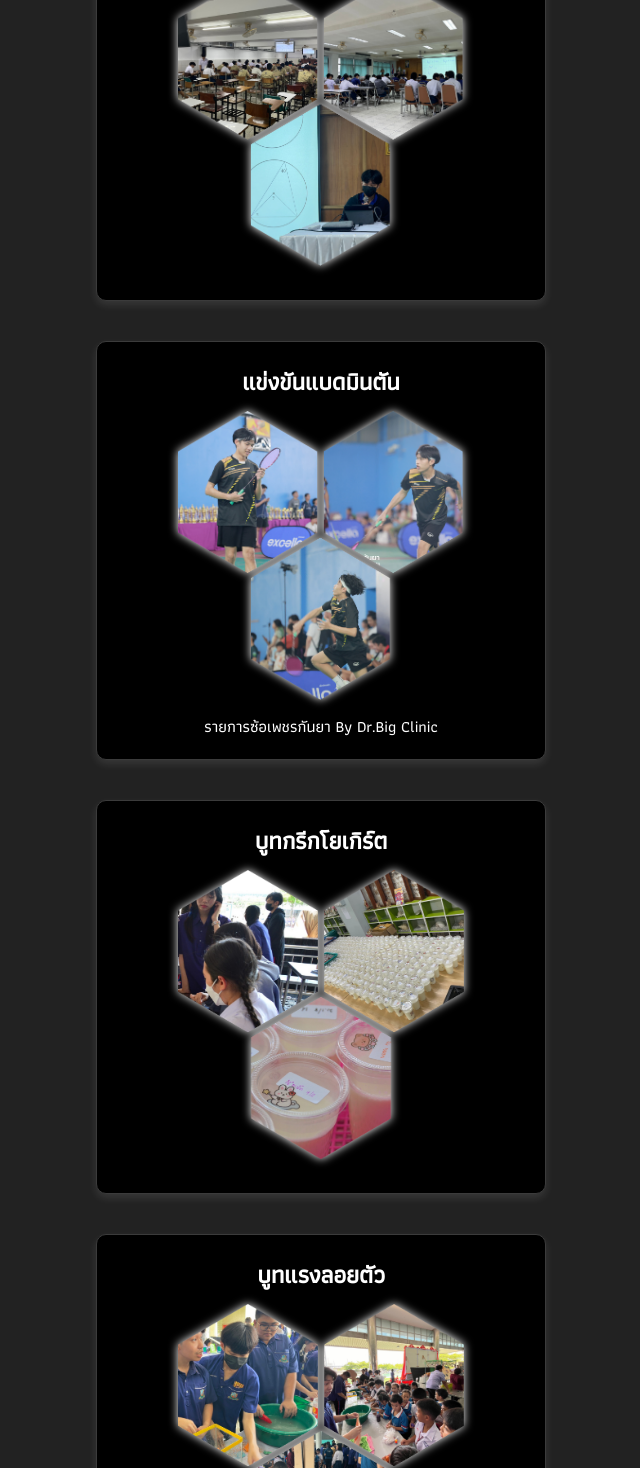
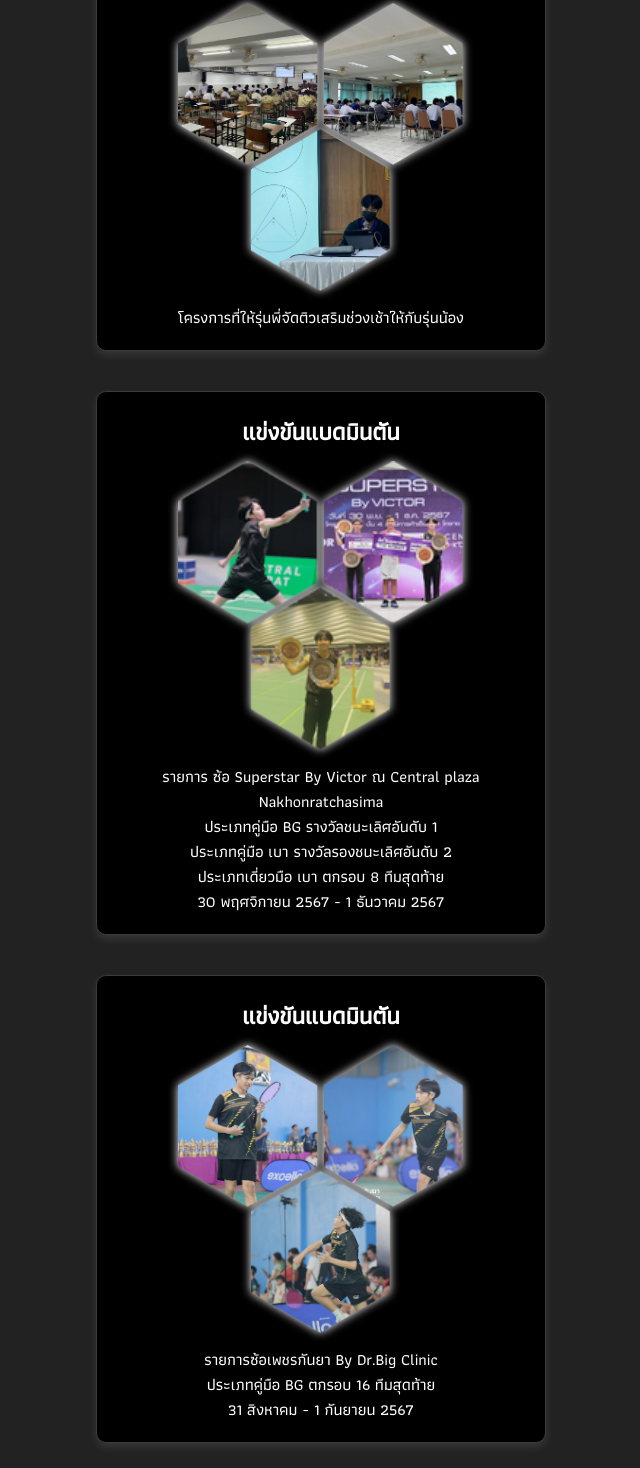
Before and after one commit to PAPhum/PhurinatPortfolio, a plain HTML site: page activities.html in a window 1280 px wide. Shown: the part 1972-3440 px from the top of the page, without its empty margins (319-959 px from the left). Drawn offline with nearby package versions, Linux system fonts and the light colour scheme.

Commit message:
Superstar badminton

```diff
--- a/activities.html
+++ b/activities.html
@@ -45,28 +45,43 @@
         <div class="box" data-aos="fade-up" data-aos-duration="1000" data-aos-delay="100">
             <h2>LAB</h2>
             <img src="img/Acti/3.png" alt="Project 3" class="project-image">
+            <p>อบรมเสริมทักษะทางวิทยาศาสตร์เชิงปฏิบัติการ ฟิสิกส์ เคมี ชีวะ</p>
         </div>
         <div class="box" data-aos="fade-up" data-aos-duration="1000" data-aos-delay="100">
             <h2>รุ่นพี่ติวรุ่นน้อง</h2>
             <img src="img/Acti/4.png" alt="Project 3" class="project-image">
+            <p>โครงการที่ให้รุ่นพี่จัดติวเสริมช่วงเช้าให้กับรุ่นน้อง</p>
+        </div>
+        <div class="box" data-aos="fade-up" data-aos-duration="1000" data-aos-delay="100">
+            <h2>แข่งขันแบดมินตัน</h2>
+            <img src="img/Acti/4.5.png" alt="Project 3" class="project-image">
+            <p>รายการ ซ้อ Superstar By Victor ณ Central plaza Nakhonratchasima</p>
+            <p>ประเภทคู่มือ BG รางวัลชนะเลิศอันดับ 1</p>
+            <p>ประเภทคู่มือ เบา รางวัลรองชนะเลิศอันดับ 2</p>
+            <p>ประเภทเดี่ยวมือ เบา ตกรอบ 8 ทีมสุดท้าย</p>
+            <p>30 พฤศจิกายน 2567 - 1 ธันวาคม 2567</p>
         </div>
         <div class="box" data-aos="fade-up" data-aos-duration="1000" data-aos-delay="100">
             <h2>แข่งขันแบดมินตัน</h2>
             <img src="img/Acti/5.png" alt="Project 3" class="project-image">
             <p>รายการซ้อเพชรกันยา By Dr.Big Clinic</p>
+            <p>ประเภทคู่มือ BG ตกรอบ 16 ทีมสุดท้าย</p>
+            <p>31 สิงหาคม - 1 กันยายน 2567</p>
         </div>
         <div class="box" data-aos="fade-up" data-aos-duration="1000" data-aos-delay="100">
             <h2>บูทกรีกโยเกิร์ต</h2>
             <img src="img/Acti/6.png" alt="Project 3" class="project-image">
+            <p>กิจกรรมสัปดาห์วันวิทยาศาสตร์ประจำปี 2566</p>
         </div>
         <div class="box" data-aos="fade-up" data-aos-duration="1000" data-aos-delay="100">
             <h2>บูทแรงลอยตัว</h2>
             <img src="img/Acti/7.png" alt="Project 3" class="project-image">
+            <p>กิจกรรมสัปดาห์วันวิทยาศาสตร์ประจำปี 2567</p>
         </div><br>
         <h1 data-aos="fade-up" data-aos-duration="1000" data-aos-delay="100">COMING SOON</h1><br>
         <div class="box" data-aos="fade-up" data-aos-duration="1000" data-aos-delay="100">
             <h2>แข่งแบดมินตัน</h2>
-            <h4>รายการ ซ้อ Superstar By Victor ณ Central plaza Nakhonratchasima<br>30 พฤศจิกายน 2567 - 1 ธันวาคม 2567</h4>
+            <h4>รายการ อบจ.โคราชแบดมินตันคัพ ครั้งที่ 2 ณ Terminal 21 Nakhonratchasima<br>รอกำหนดการ</h4>
         </div><br><br>
         <a href="index.html" class="about-button" data-aos="fade-up" data-aos-duration="1000" data-aos-delay="100">Home</a><br><br>
     </main>
```
Also changed, not shown: img/Acti/4.5.png (added).
